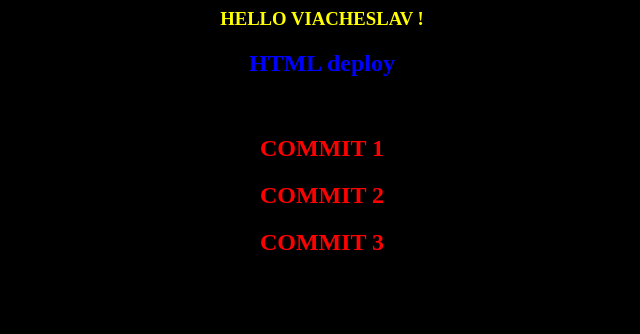
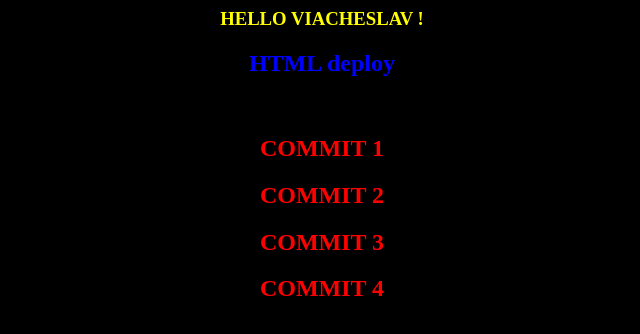
Before and after one commit to gertsog333/repo_jenkins, a plain HTML site: page index.html in a window 1280 px wide. Shown: the whole page, without its empty margins (318-958 px from the left). Drawn offline with Linux system fonts and the light colour scheme.

Commit message:
Commit 4 -  update index.html from cli

```diff
--- a/index.html
+++ b/index.html
@@ -7,6 +7,7 @@
 <h2><font color="red">COMMIT 1 </font></h2>
 <h2><font color="red">COMMIT 2 </font></h2>
 <h2><font color="red">COMMIT 3 </font></h2>
+<h2><font color="red">COMMIT 4 </font></h2>
 </center>
 </body>
 </html>
```
